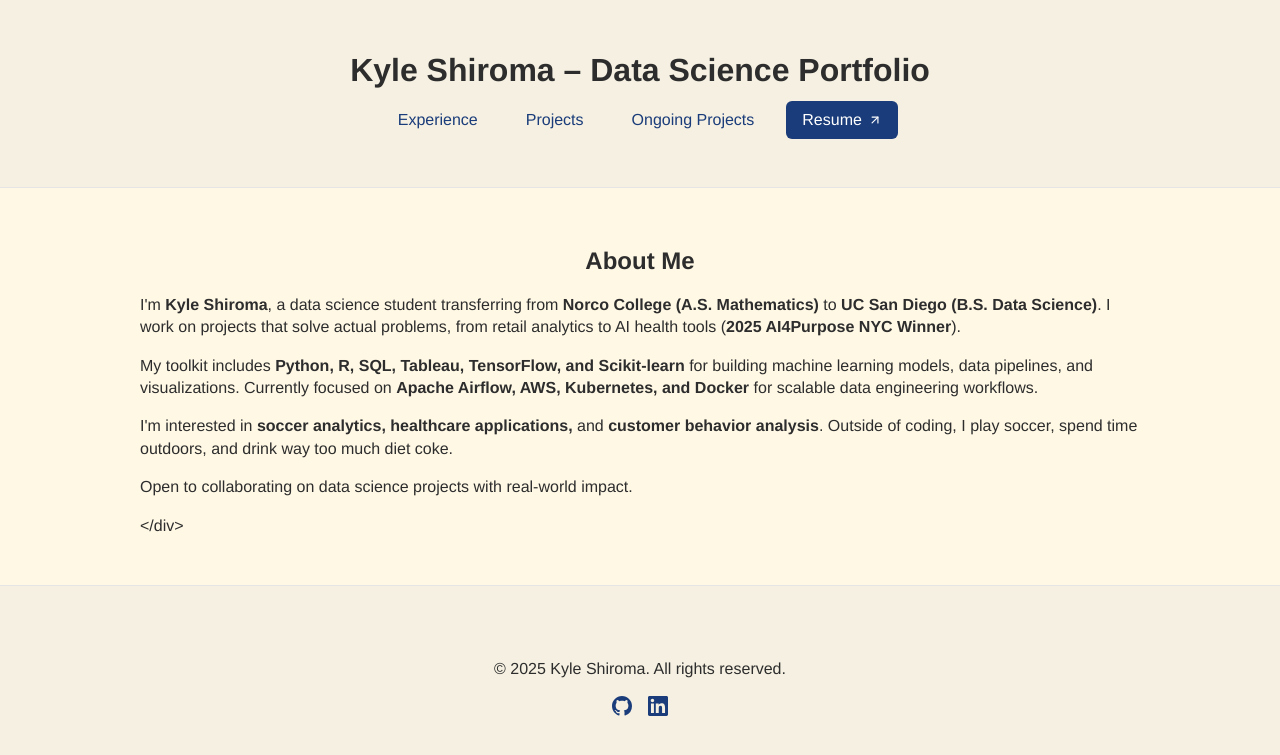
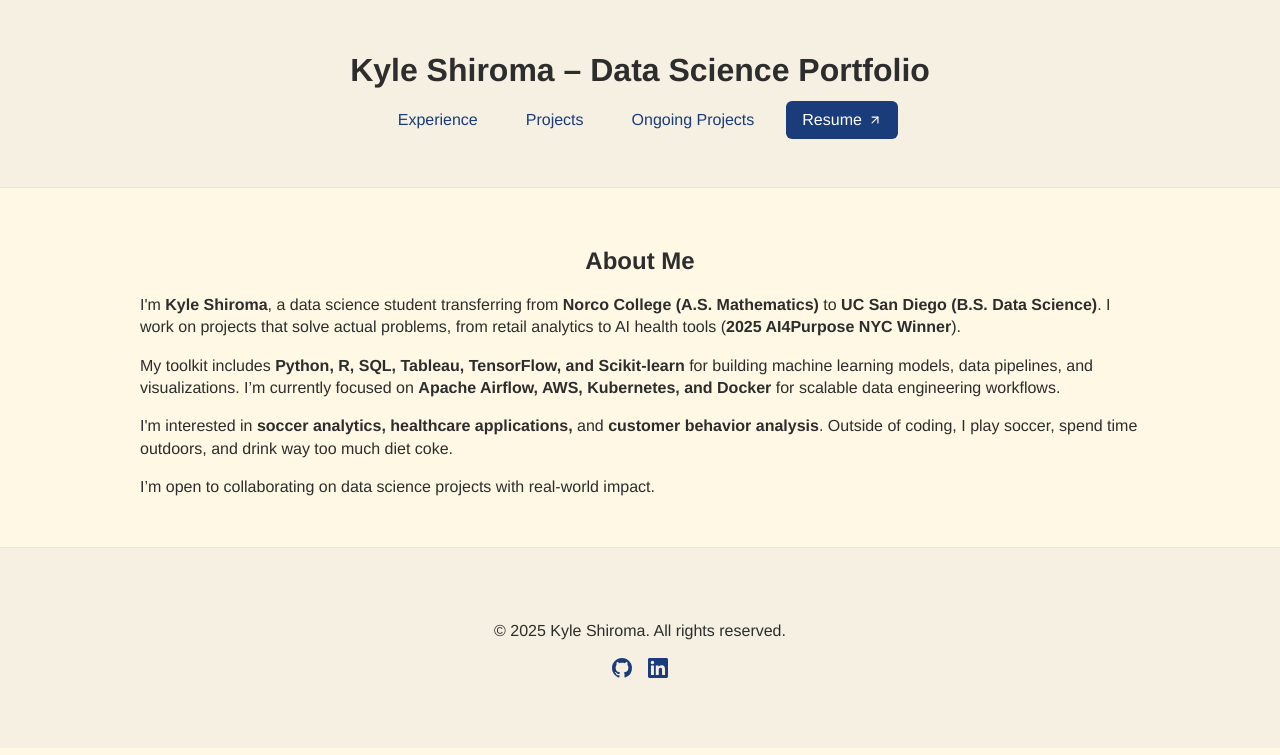
Before and after one commit to k-shiroma-code/k-shiroma-code.github.io, a Jekyll site: the page built from index.md, in a window 1280 px wide. Shown: the top 755 px of the page. Built offline with Jekyll 4.4.1, drawn with Linux system fonts in a browser that asks for light colours.

Commit message:
Update index.md

```diff
--- a/index.md
+++ b/index.md
@@ -4,22 +4,21 @@ layout: default
 permalink: /
 ---
 
-  <h2>About Me</h2>
-  <p>
-    I'm <strong>Kyle Shiroma</strong>, a data science student transferring from <strong>Norco College (A.S. Mathematics)</strong>
-    to <strong>UC San Diego (B.S. Data Science)</strong>. I work on projects that solve actual problems, from retail analytics to AI health tools
-    (<strong>2025 AI4Purpose NYC Winner</strong>).
-  </p>
-  <p>
-    My toolkit includes <strong>Python, R, SQL, Tableau, TensorFlow, and Scikit-learn</strong> for building machine learning models,
-    data pipelines, and visualizations. Currently focused on <strong>Apache Airflow, AWS, Kubernetes, and Docker</strong>
-    for scalable data engineering workflows.
-  </p>
-  <p>
-    I'm interested in <strong>soccer analytics, healthcare applications,</strong> and <strong>customer behavior analysis</strong>.
-    Outside of coding, I play soccer, spend time outdoors, and drink way too much diet coke.
-  </p>
-  <p>
-    Open to collaborating on data science projects with real-world impact.
-  </p>
-</div>
+<h2>About Me</h2>
+<p>
+  I'm <strong>Kyle Shiroma</strong>, a data science student transferring from <strong>Norco College (A.S. Mathematics)</strong>
+  to <strong>UC San Diego (B.S. Data Science)</strong>. I work on projects that solve actual problems, from retail analytics to AI health tools
+  (<strong>2025 AI4Purpose NYC Winner</strong>).
+</p>
+<p>
+  My toolkit includes <strong>Python, R, SQL, Tableau, TensorFlow, and Scikit-learn</strong> for building machine learning models,
+  data pipelines, and visualizations. I’m currently focused on <strong>Apache Airflow, AWS, Kubernetes, and Docker</strong>
+  for scalable data engineering workflows.
+</p>
+<p>
+  I'm interested in <strong>soccer analytics, healthcare applications,</strong> and <strong>customer behavior analysis</strong>.
+  Outside of coding, I play soccer, spend time outdoors, and drink way too much diet coke.
+</p>
+<p>
+  I’m open to collaborating on data science projects with real-world impact.
+</p>
```
